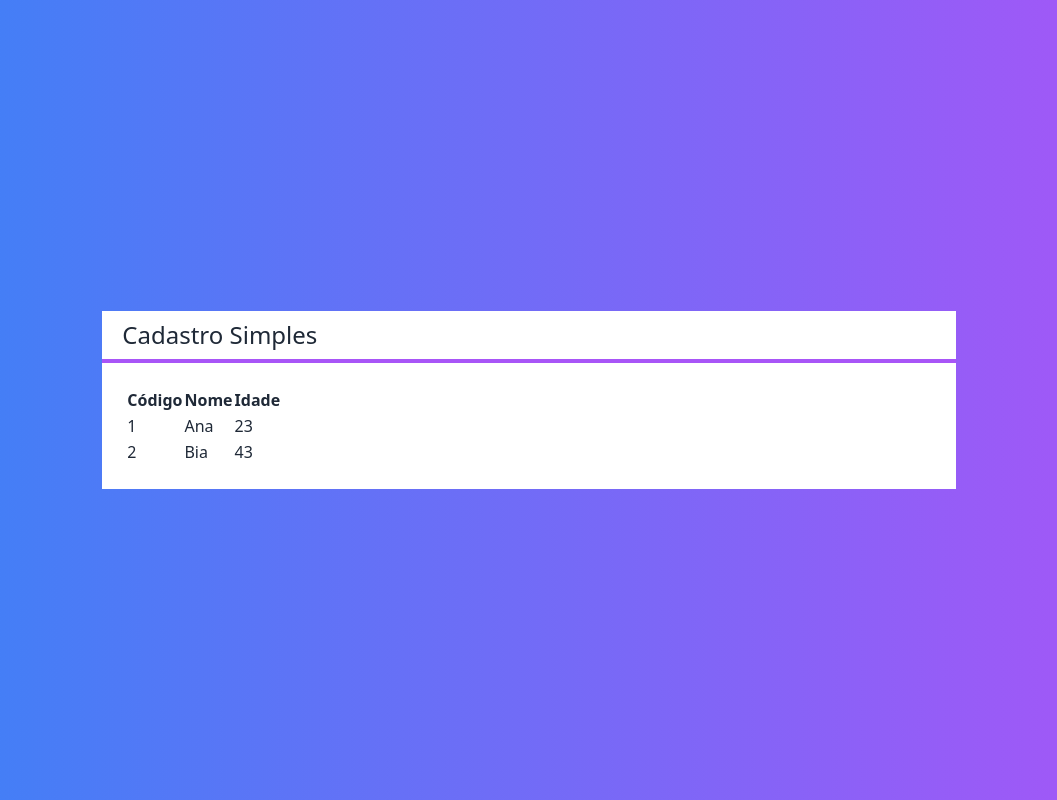
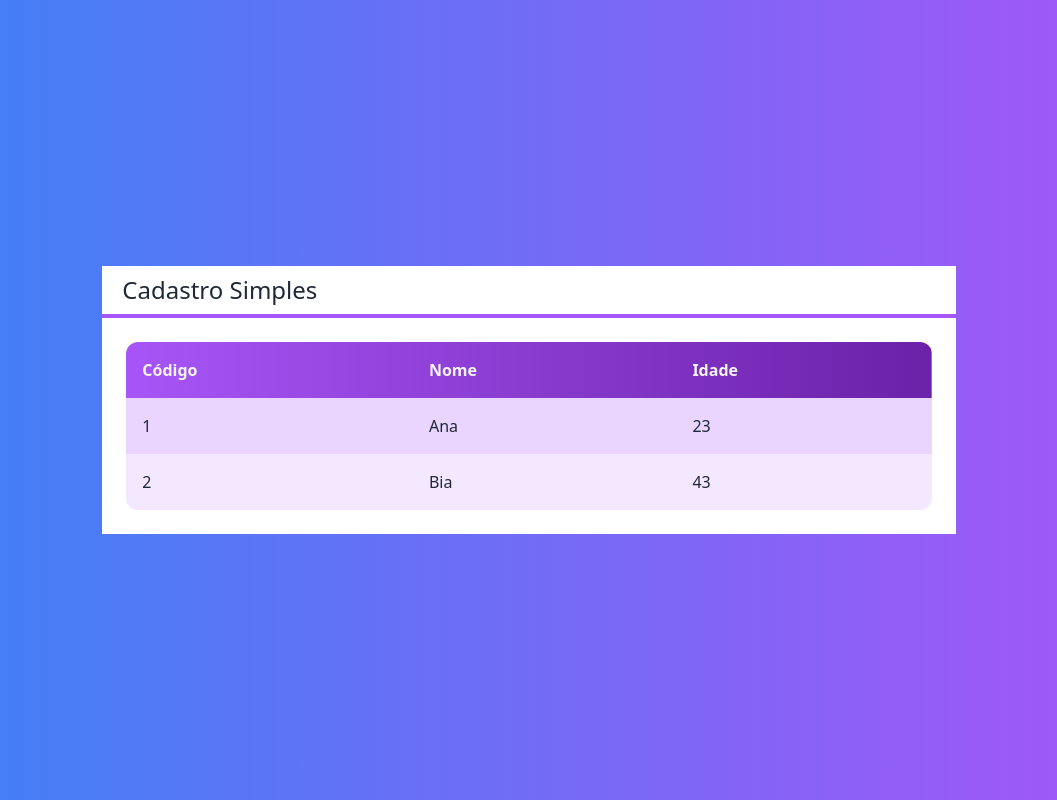
Before and after one commit to LucasMatheus96/CRUD_Usuario_NextJS, a Next.js app in the folder next-crud/: page / in a window 1280 px wide. Shown: the whole page, without its empty margins (111-1168 px from the left). Built offline with nearby package versions, Linux system fonts and the light colour scheme.

Commit message:
Melhorias do componente tabela

```diff
--- a/next-crud/src/components/Tabela.tsx
+++ b/next-crud/src/components/Tabela.tsx
@@ -8,9 +8,9 @@
     function renderizarCabecalho(){
         return(
         <tr>
-            <th>Código</th>
-            <th>Nome</th>
-            <th>Idade</th>
+            <th className="text-left p-4">Código</th>
+            <th className="text-left p-4">Nome</th>
+            <th className="text-left p-4">Idade</th>
         </tr>
         )
     }
@@ -18,18 +18,21 @@
     function renderizarDados(){
         return props.clientes?.map((cliente, i)=>{
             return(
-                <tr key={cliente.id}>
-                    <td>{cliente.id}</td>
-                    <td>{cliente.nome}</td>
-                    <td>{cliente.idade}</td>
+                <tr key={cliente.id} className={`${i % 2 === 0 ? 'bg-purple-200' : 'bg-purple-100'}`}>
+                    <td className="text-left p-4">{cliente.id}</td>
+                    <td className="text-left p-4">{cliente.nome}</td>
+                    <td className="text-left p-4">{cliente.idade}</td>
 
                 </tr>
             )
         })
     }
     return(
-        <table>
-            <thead>
+        <table className="w-full rounded-xl overflow-hidden">
+            <thead className={`
+            text-gray-100
+            bg-gradient-to-r from-purple-500 to-purple-800
+                `}>
                 {renderizarCabecalho()}
             </thead>
             <tbody>
--- a/next-crud/src/pages/index.tsx
+++ b/next-crud/src/pages/index.tsx
@@ -5,10 +5,12 @@
 import Cliente from '../core/Cliente'
 
 const inter = Inter({ subsets: ['latin'] })
+
 const clientes = [
   new Cliente('Ana', 23, '1'),
   new Cliente('Bia', 43, '2'),
 ]
+
 export default function Home() {
   return (
     <div className={`
```
